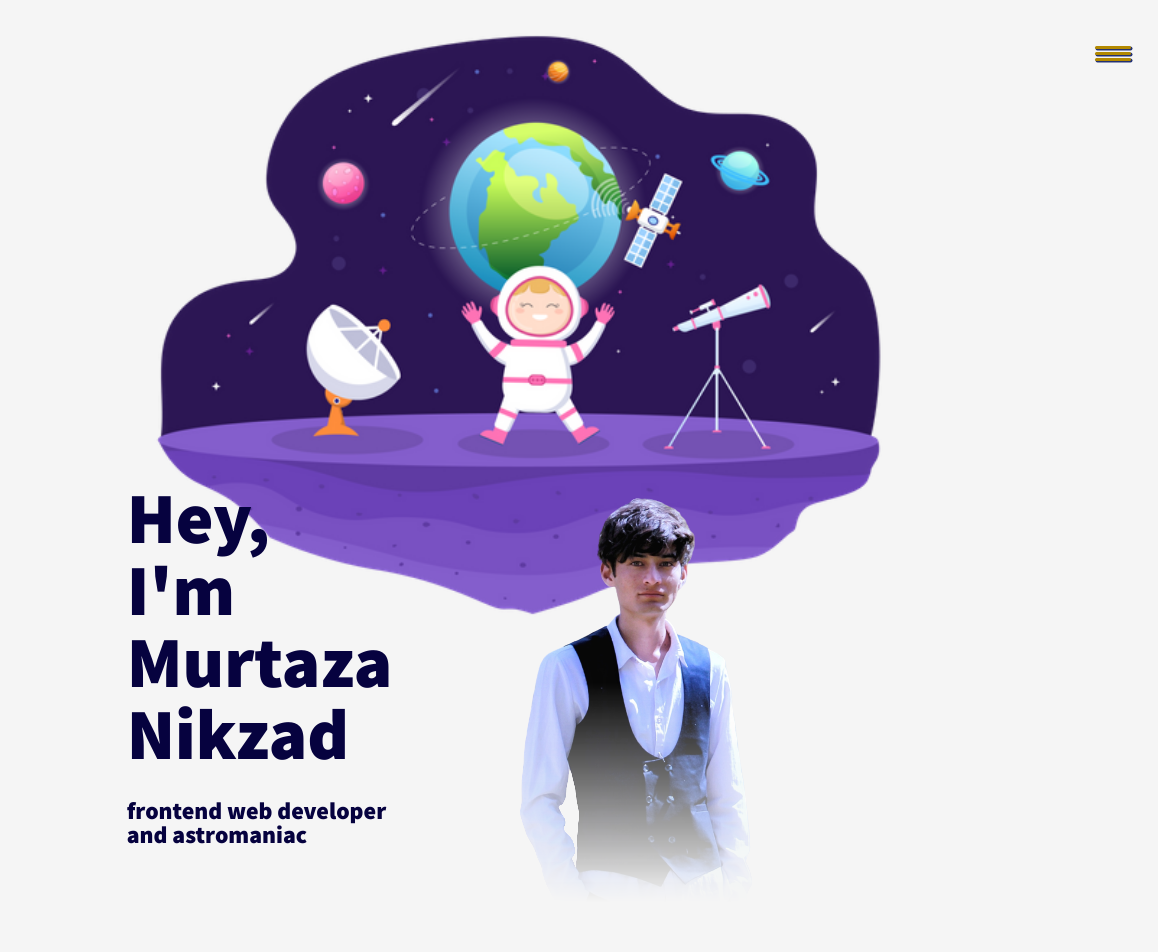
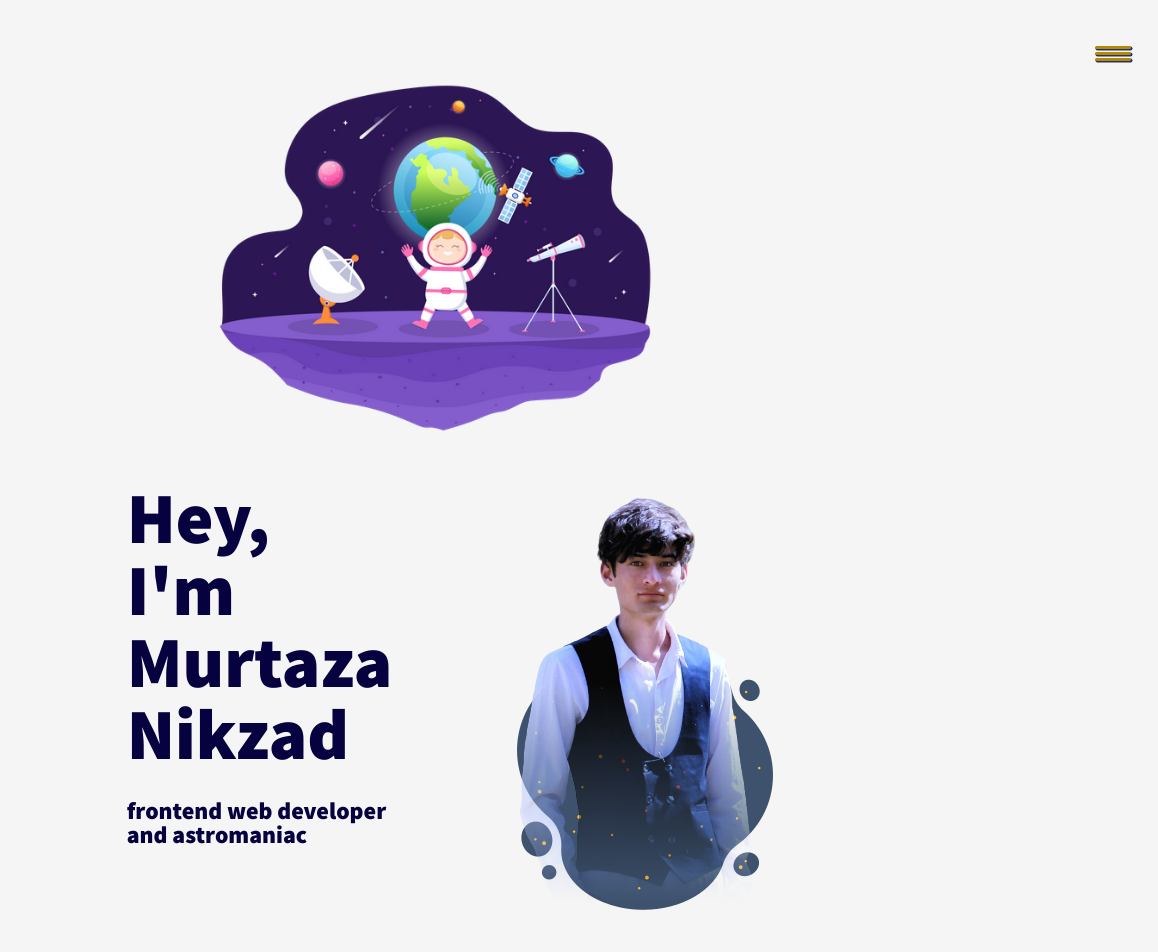
Before and after one commit to MurtazaKafka/portfolio, a plain HTML site: page index.html in a window 1280 px wide. Shown: the top 952 px of the page, 122-1280 px from the left. Drawn offline with nearby package versions, Linux system fonts and the light colour scheme.

Commit message:
Changed hero image for computer size screens.

```diff
--- a/css/style.css
+++ b/css/style.css
@@ -248,11 +248,11 @@ header {
     .space-exploration-desktop {
         display: block;
         position: absolute;
-        width: 100%;
+        width: 65%;
         align-self: center;
-        margin-left: auto;
-        margin-right: auto;
-        top: 0;
+        /* margin-left: auto; */
+        padding-left: 22%;
+        top: 4rem;
         right: auto;
         left: auto;
         z-index: -1;
@@ -274,6 +274,7 @@ header {
     display: flex;
     justify-content: center;
     align-items: center;
+    /* background-color: pink; */
 }
 
 .murtaza-bg {
@@ -287,7 +288,11 @@ header {
 
 @media (min-width: 750px) {
     .murtaza-bg {
-        display: none;
+        top: 15rem;
+        right: 8.5rem;
+        width: 150%;
+        object-fit: contain;
+        height: max-content;
     }
 }
 
```
